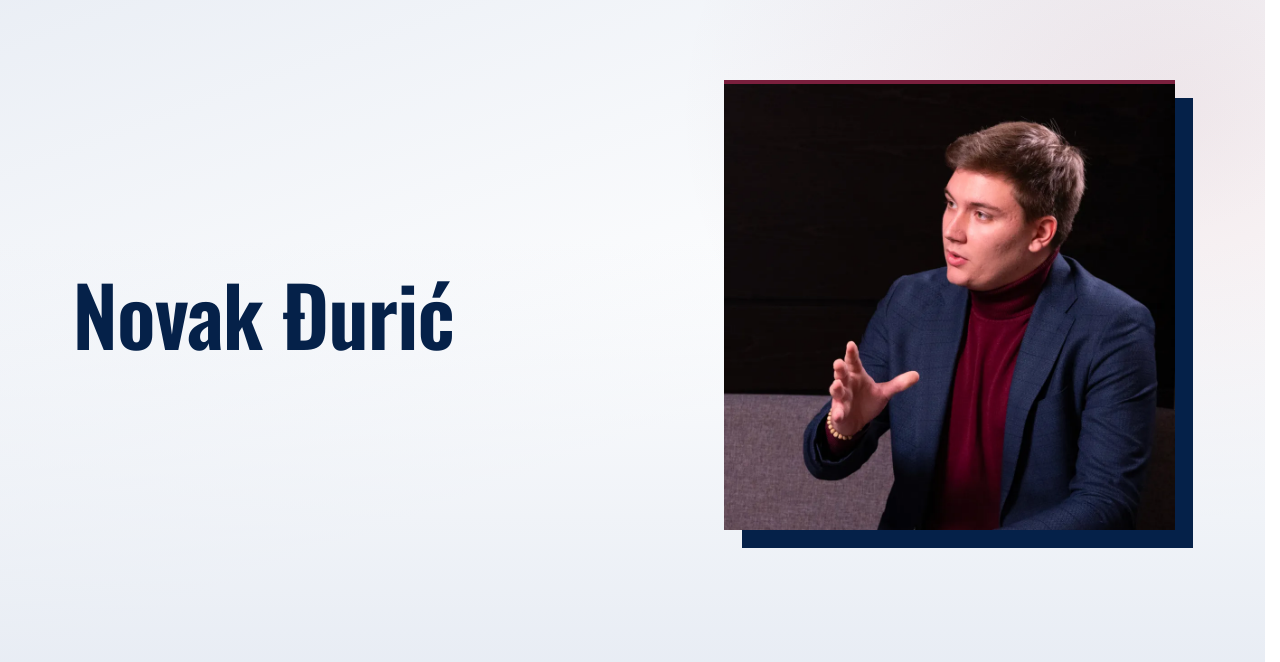
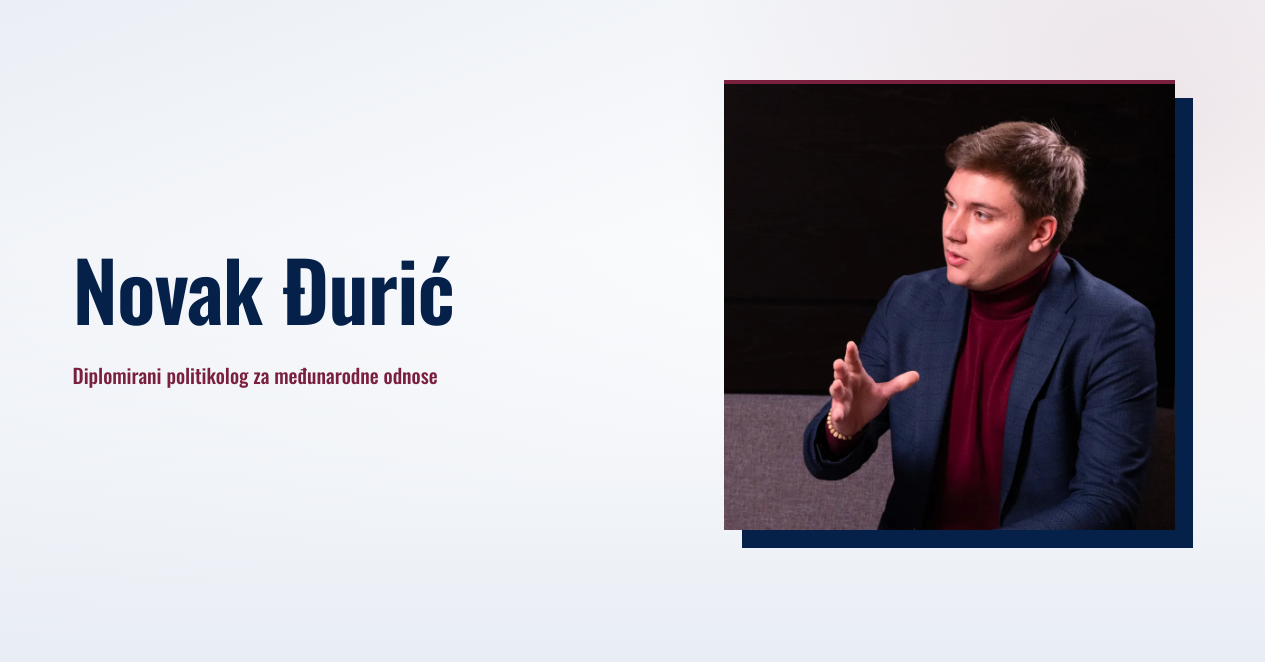
Before and after one commit to vladan-19/yc26, a plain HTML site: page blog/autor/novak-djuric/index.html in a window 1280 px wide. Shown: the part 138-800 px from the top of the page. Drawn offline with Linux system fonts and the light colour scheme.

Commit message:
Opis trećeg ciklusa Škole Etike, zvanje autora, oznaka predavanja
Co-Authored-By: Claude Opus 5.5 <noreply@anthropic.com>

```diff
--- a/blog/autor/novak-djuric/index.html
+++ b/blog/autor/novak-djuric/index.html
@@ -427,6 +427,15 @@
   .yc-bp-hero__title--lg { font-size: clamp(3rem, 6.4vw, 5.75rem); }
   .yc-bp-hero__title--md { font-size: clamp(2.375rem, 4.6vw, 4rem); }
   .yc-bp-hero__title--sm { font-size: clamp(1.875rem, 3.5vw, 3rem); }
+
+  /* zvanje ispod imena autora, isti izgled kao uloga člana na stranici O nama */
+  .yc-bp-hero__role {
+    margin: 1.25rem 0 0;
+    font-size: 1.25rem;
+    font-weight: 500;
+    line-height: 1.5;
+    color: var(--yc-burgundy);
+  }
 
   .yc-bp-hero__media { animation: yc-bp-rise 1.1s cubic-bezier(.2, .7, .2, 1) .16s both; }
   .yc-bp-hero__frame { position: relative; margin: 0 1.125rem 1.125rem 0; }
@@ -911,6 +920,7 @@
 
     <div class="yc-bp-hero__content">
       <h1 class="yc-bp-hero__title yc-bp-hero__title--lg" id="yc-bp-title">Novak Đurić</h1>
+      <p class="yc-bp-hero__role">Diplomirani politikolog za međunarodne odnose</p>
     </div>
 
     <div class="yc-bp-hero__media">
```
Also changed, not shown: projekti/index.html (+4 -0 lines), projekti/treci-ciklus-programa-skole-etike/index.html (+1 -0 lines).
